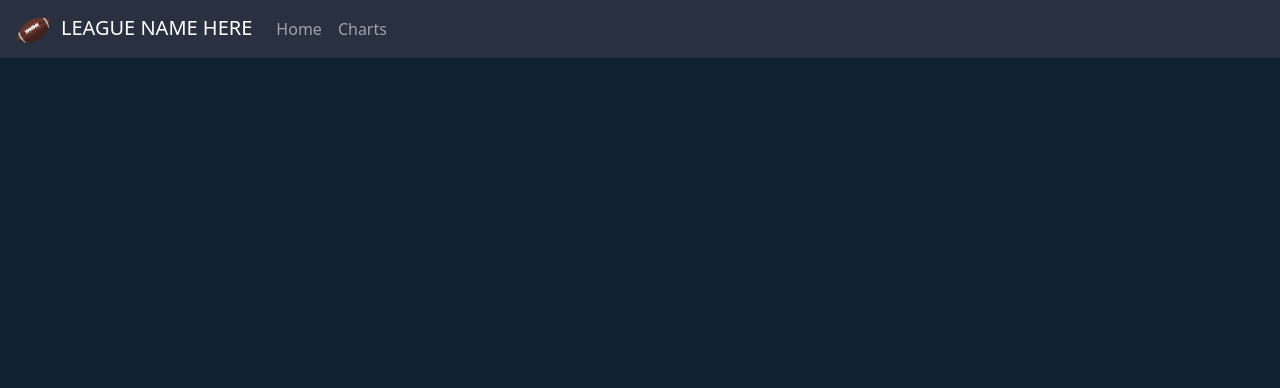
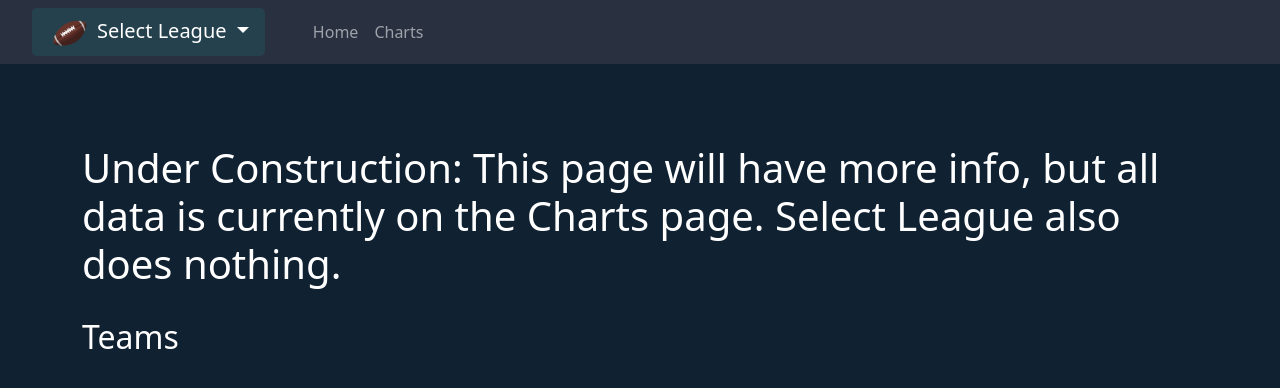
Before and after one commit to jbmitchell7/sleeperfantasyff, a Flask app: page / in a window 1280 px wide. Shown: the top 388 px of the page. Run offline with Flask 2, Linux system fonts and the light colour scheme; some libraries are stand-ins or nearby versions.

Commit message:
added dropdown framework and constuction message

```diff
--- a/app/api.py
+++ b/app/api.py
@@ -5,13 +5,13 @@ loeg = '720397292238073856'
 sloppy_joes = '725424222041657344'
 
 
-def api_get(url_param):
-    return requests.get(f'https://api.sleeper.app/v1/league/{sloppy_joes}/{url_param}')
+def api_get(url_param, league_id):
+    return requests.get(f'https://api.sleeper.app/v1/league/{league_id}/{url_param}')
 
 
-rosters = api_get("rosters").json()
-users = api_get("users").json()
-#
+rosters = api_get("rosters", sloppy_joes).json()
+users = api_get("users", sloppy_joes).json()
+
 # user_id - user['user_id']
 # id - roster['owner_id']
 # teamname - user['display_name']
--- a/app/static/src/css/style.css
+++ b/app/static/src/css/style.css
@@ -3,13 +3,32 @@ body {
     color: white;
 }
 
-.charts {
-    margin-top: 100px;
+.league-toggler {
+    margin-right: 40px;
+    margin-left: 20px;
+    background-color: #25414D;
+    border: none;
+    color: white
 }
 
-/* .charts:last-child {
+.league-toggler:active, .league-toggler:focus {
+    background-color: #00CEB8;
+    color: white;
+    box-shadow: none;
+}
+
+.dropdown-choices {
+    margin-left: 30px;
+}
+
+.app, .charts {
+    margin-top: 80px;
     margin-bottom: 100px;
-} */
+}
+
+.header {
+    margin-bottom: 30px;
+}
 
 .chart-header {
     text-align: center;
--- a/app/templates/base.html
+++ b/app/templates/base.html
@@ -10,13 +10,17 @@
 </head>
 
 <body>
-    <div class="container-fluid">
-        <nav class="navbar navbar-expand-xl navbar-dark fixed-top" style="background-color: #293141">
+    <div>
+        <nav class="navbar navbar-expand-sm navbar-dark" style="background-color: #293141">
             <div class="container-fluid">
-                <a class="navbar-brand" href="#">
+                <button class="btn btn-lg dropdown-toggle league-toggler" type="button" data-bs-toggle="dropdown" aria-expanded="false">
                 <img src="{{ url_for('static', filename='img/football.png')}}" width="auto" height="30" alt="">
-                LEAGUE NAME HERE
-                </a>
+                Select League
+                </button>
+                <ul class="dropdown-menu dropdown-choices">
+                    <li><a class="dropdown-item" href="#">League1</a></li>
+                    <li><a class="dropdown-item" href="#">League2</a></li>
+                </ul>
                 <button class="navbar-toggler" type="button" data-bs-toggle="collapse" data-bs-target="#navbarNav" aria-controls="navbarNav" aria-expanded="false" aria-label="Toggle navigation">
                 <span class="navbar-toggler-icon"></span>
                 </button>
--- a/app/templates/index.html
+++ b/app/templates/index.html
@@ -1,7 +1,14 @@
 <!DOCTYPE html>
 {% extends 'base.html' %}
 {% block content %}
-    {% for team in teamnames %}
-        <p>{{team}}</p>
-    {% endfor %}
+    <div class="container app">
+        <h1 class="header">
+            Under Construction: This page will have more info,
+            but all data is currently on the Charts page.
+            Select League also does nothing.
+        <h2 class="header">Teams</h2>
+        {% for team in teamnames %}
+            <p>{{team}}</p>
+        {% endfor %}
+    </div>
 {% endblock %}
```
